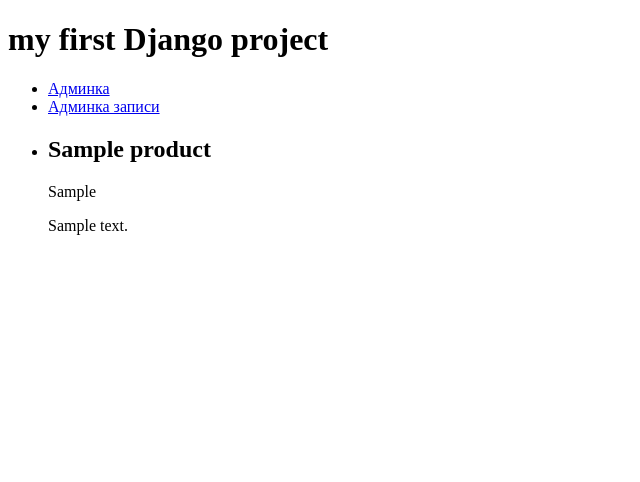
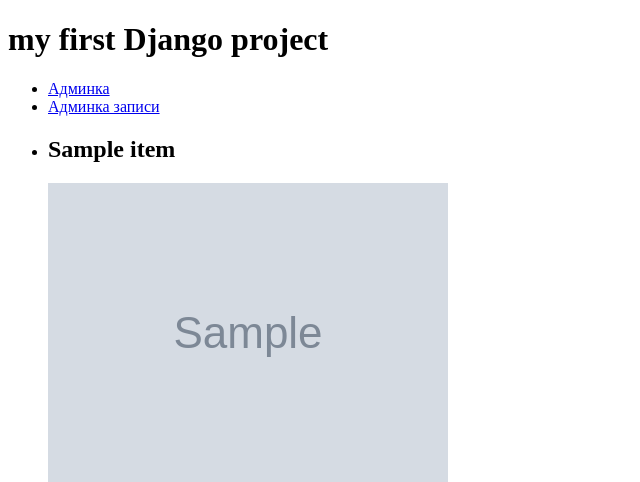
Before and after one commit to fdkitamory/DjangoSimpleCatalog, a Django app: template templates/goods_list.html in a window 1280 px wide. Shown: the top 482 px of the page, without its empty margins (0-640 px from the left). Run offline with Django 3.2, Linux system fonts and the light colour scheme; the template is opened without the code that fills it: most values are stand-ins (such as "Sample title", 1, 10 or a date in 2020); grey boxes marked "Sample" are stand-in pictures; parts of the project's set-up code (start-up, migrations or seed data) failed here and were passed over.

Commit message:
update view, index template

```diff
--- a/catalog/urls.py
+++ b/catalog/urls.py
@@ -1,6 +1,6 @@
 from django.conf.urls.defaults import *
-from mycatalog.catalog.views import archive
+from mycatalog.catalog.views import index
 
 urlpatterns = patterns('',
-    url(r'^$', archive),
+    url(r'^$', index),
 )
--- a/settings.py
+++ b/settings.py
@@ -54,7 +54,7 @@
 # URL that handles the media served from MEDIA_ROOT. Make sure to use a
 # trailing slash.
 # Examples: "http://media.lawrence.com/media/", "http://example.com/media/"
-MEDIA_URL = ''
+MEDIA_URL = '/media/'
 
 # Absolute path to the directory static files should be collected to.
 # Don't put anything in this directory yourself; store your static files
--- a/templates/goods_list.html
+++ b/templates/goods_list.html
@@ -3,11 +3,12 @@
 {% block content %}
 
 <ul class="prod_list">
-    {% for product in products %}
+    {% for item in items %}
         <li class="prod_list__item">
-            <h2>{{ product.goods_title }}</h2>
-            <span>{{ product.goods_category }}</span>
-            <p>{{ product.goods_body }}</p>
+            <h2>{{ item.title }}</h2>
+            <span>
+                <img src="/media/{{ item.image }}" alt=""/>
+            </span>
         </li>
     {% endfor %}
 </ul>
```
Also changed, not shown: catalog/views.py (+4 -4 lines).
